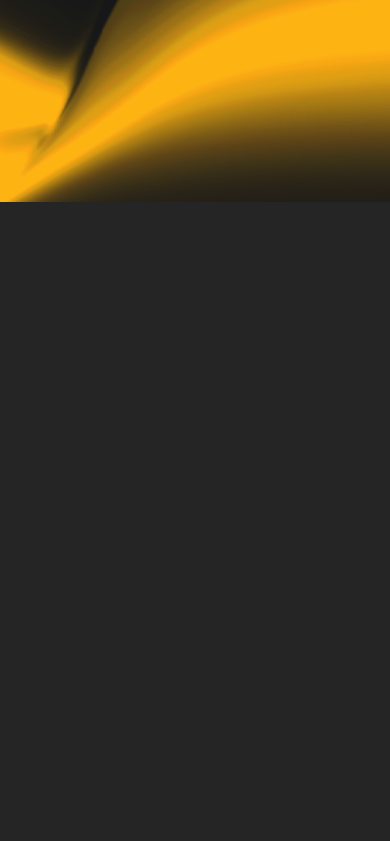
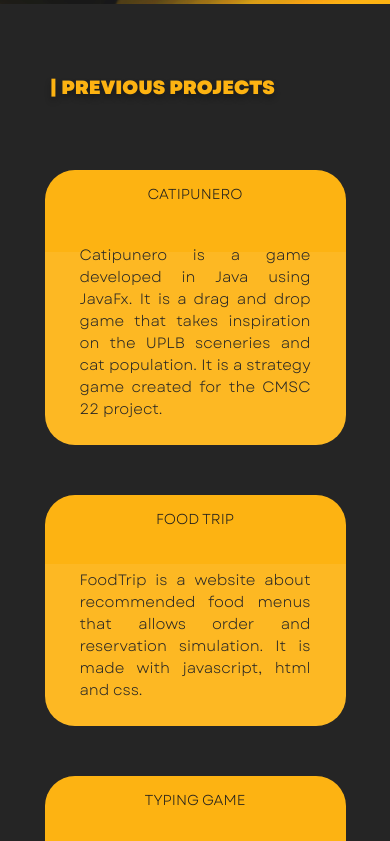
Before and after one commit to fr4nzu/Portfolio, a plain HTML site: page index.html in a window 390 px wide. Shown: the part 1159-2000 px from the top of the page. Before the commit the page ends 1400 px from the top, so only its background shows below. Drawn offline with Linux system fonts and the light colour scheme.

Commit message:
modified: style.css

```diff
--- a/style.css
+++ b/style.css
@@ -345,13 +345,17 @@ label {
 /* Media Queries */
 @media (max-width: 768px) {
 
+    html, body {
+        height: max-content;
+        width: 100vw;
+    }
     .main {
         height: max-content;
     }
 
     .nav_bar {
         margin-left: 5%;
-        margin-right: 5%;
+        margin-right: 20%;
     }
     .footer_det {
         flex-direction: column; /* Stack footer elements vertically */
@@ -378,6 +382,8 @@ label {
     }
     .projects {
         flex-direction: row; /* Stack items vertically */
+        margin-left: 5%;
+        margin-right: 5%;
     }
 
     .proj_cont {
```
